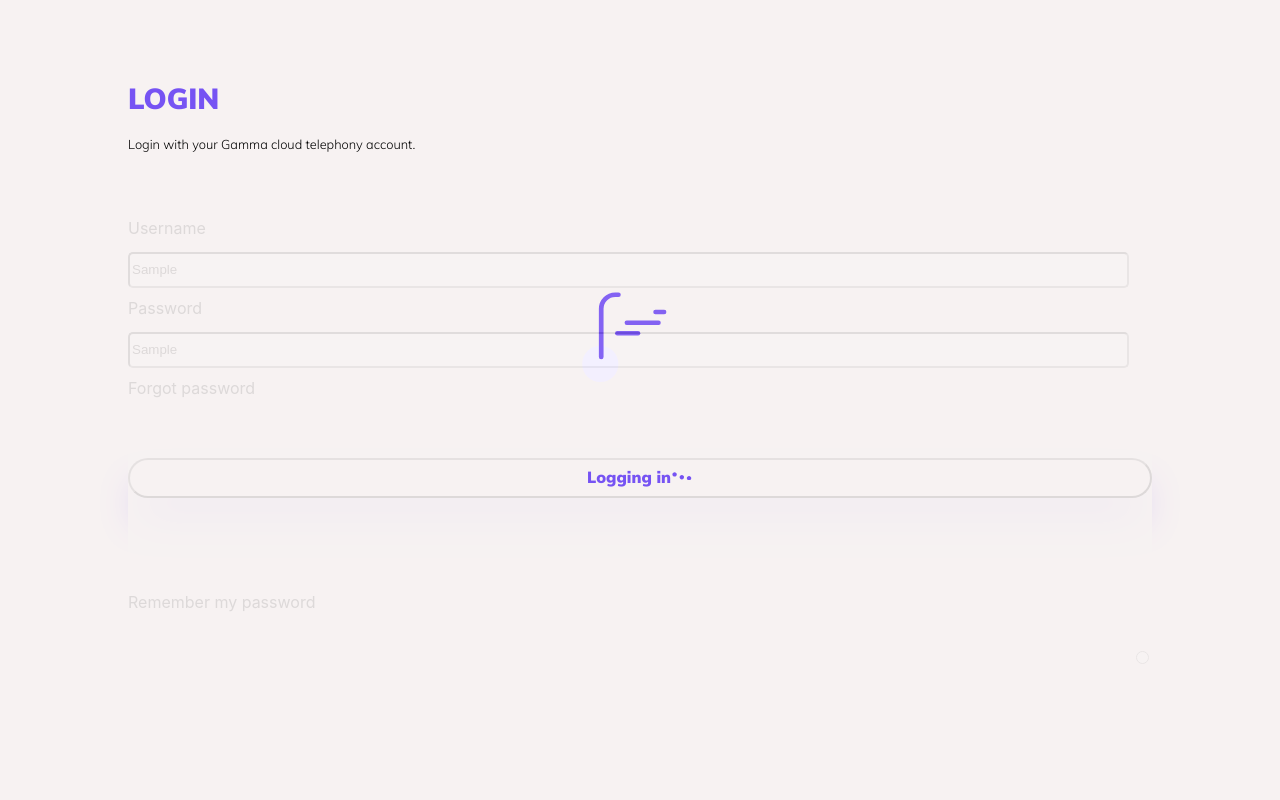
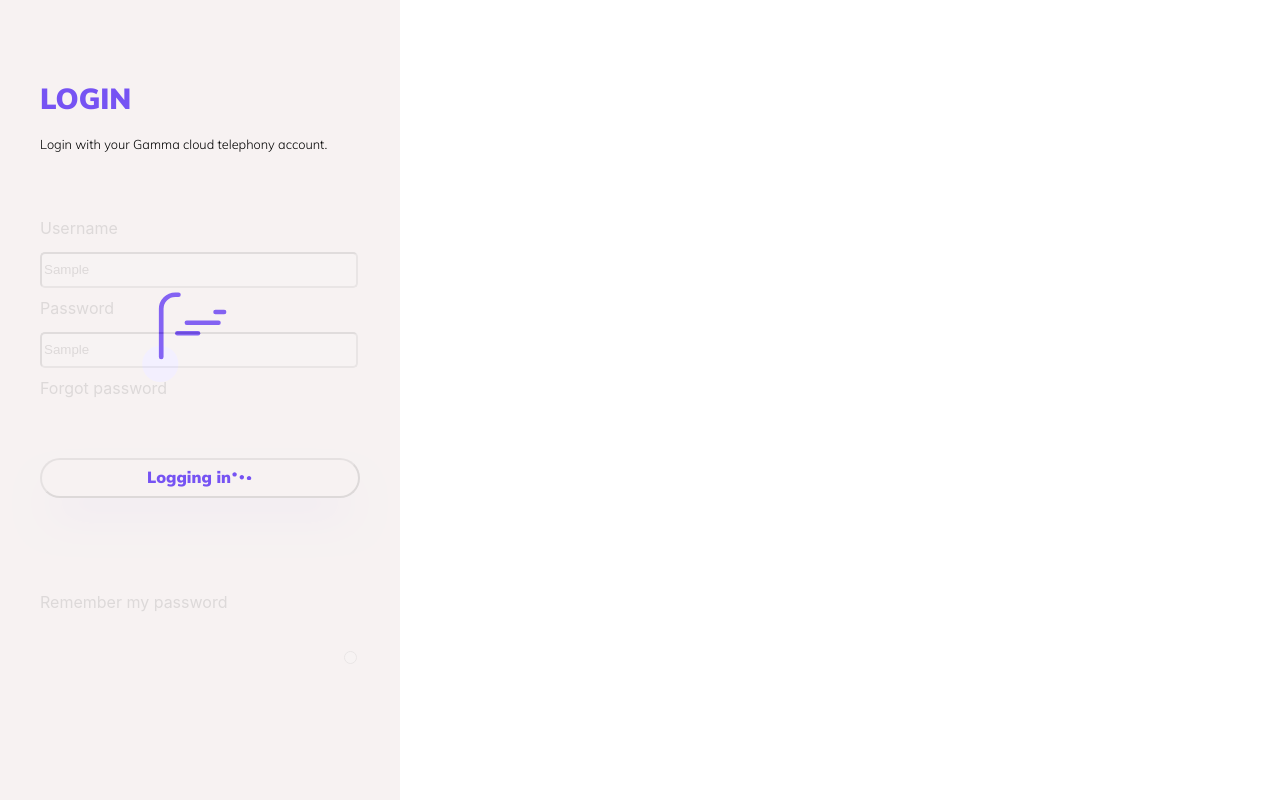
Before and after one commit to MBerry97/login-screen, a React (Create React App) app: page / in a window 1280 px wide. Both pictures are taken after typing "Sample", "Sample" into the empty fields and a click on the button "Login". Built offline with nearby package versions, Linux system fonts and the light colour scheme.

Commit message:
login box positioned on the left when scaling bigger

```diff
--- a/src/components/animations/animations.css
+++ b/src/components/animations/animations.css
@@ -12,8 +12,17 @@
 
 .animation__LoadingContainer {
   height: 65%;
-  width: 80%;
+  width: 100%;
   background-color: rgb(247, 242, 242);
   opacity: 90%;
   z-index: 1;
+  max-width: 400px;
 }
+
+@media (min-width: 375px) {
+  .animation__LoadingContainer {
+    float: left;
+    position: absolute;
+    left: 0px;
+  }
+}
--- a/src/components/loginBox/loginBox.css
+++ b/src/components/loginBox/loginBox.css
@@ -6,6 +6,7 @@
   display: flex;
   flex-direction: column;
   justify-content: center;
+  max-width: 400px;
 }
 
 .loginBox__centralContainer {
@@ -20,3 +21,9 @@
     'loginInput'
     'rememberPassword';
 }
+
+@media (min-width: 375px) {
+  .loginBox__container {
+    float: left;
+  }
+}
--- a/src/components/loginBox/loginInputForm/loginInputForm.jsx
+++ b/src/components/loginBox/loginInputForm/loginInputForm.jsx
@@ -27,7 +27,7 @@ const onLogin = (event) => {
     <div className='inputForm__container'>
       {loading &&
       <LoadingAnim />
-      }
+       }
       <form onSubmit={onLogin}>
         <label htmlFor="username">Username</label> <br></br>
         <input type="text" name='username' id='inputBox'></input> <br></br>
```
Also changed, not shown: 1 other file (tests, documents, lock files or other folders).
